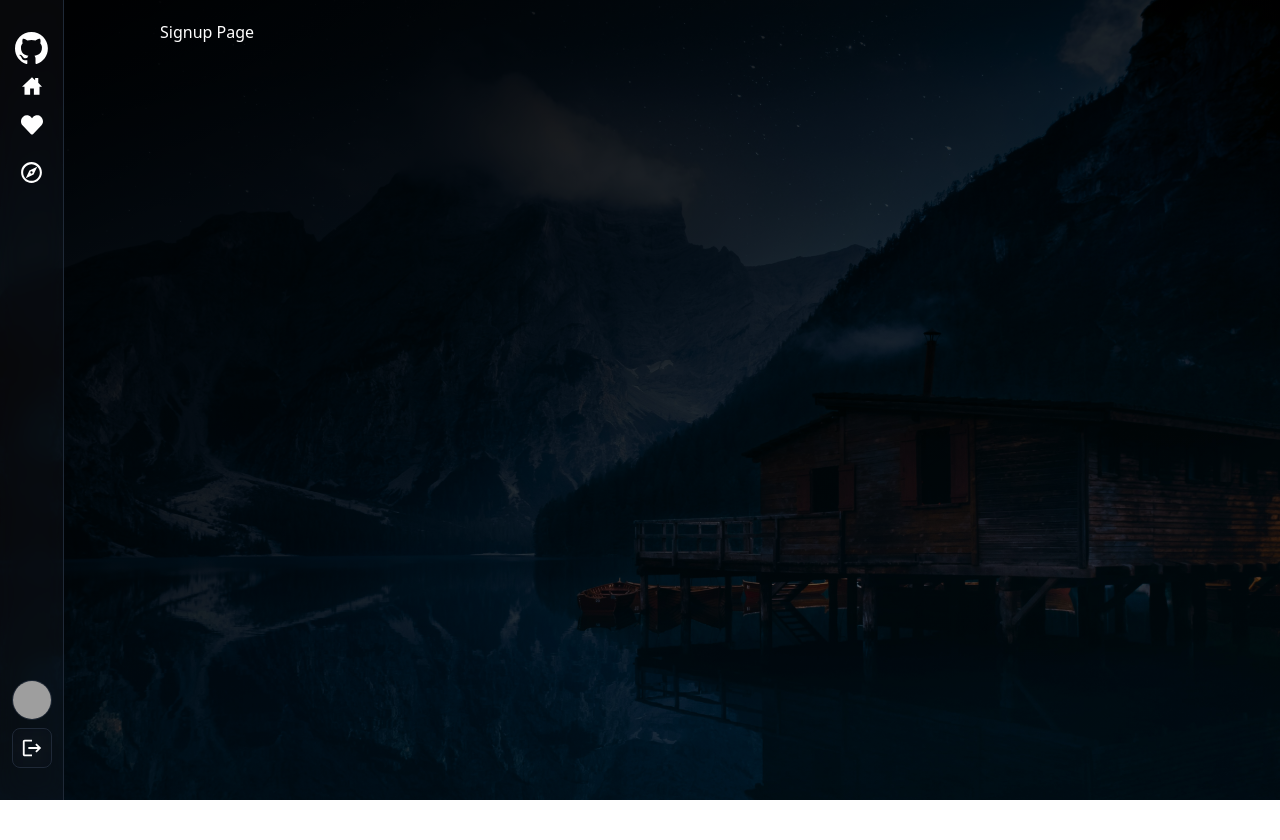
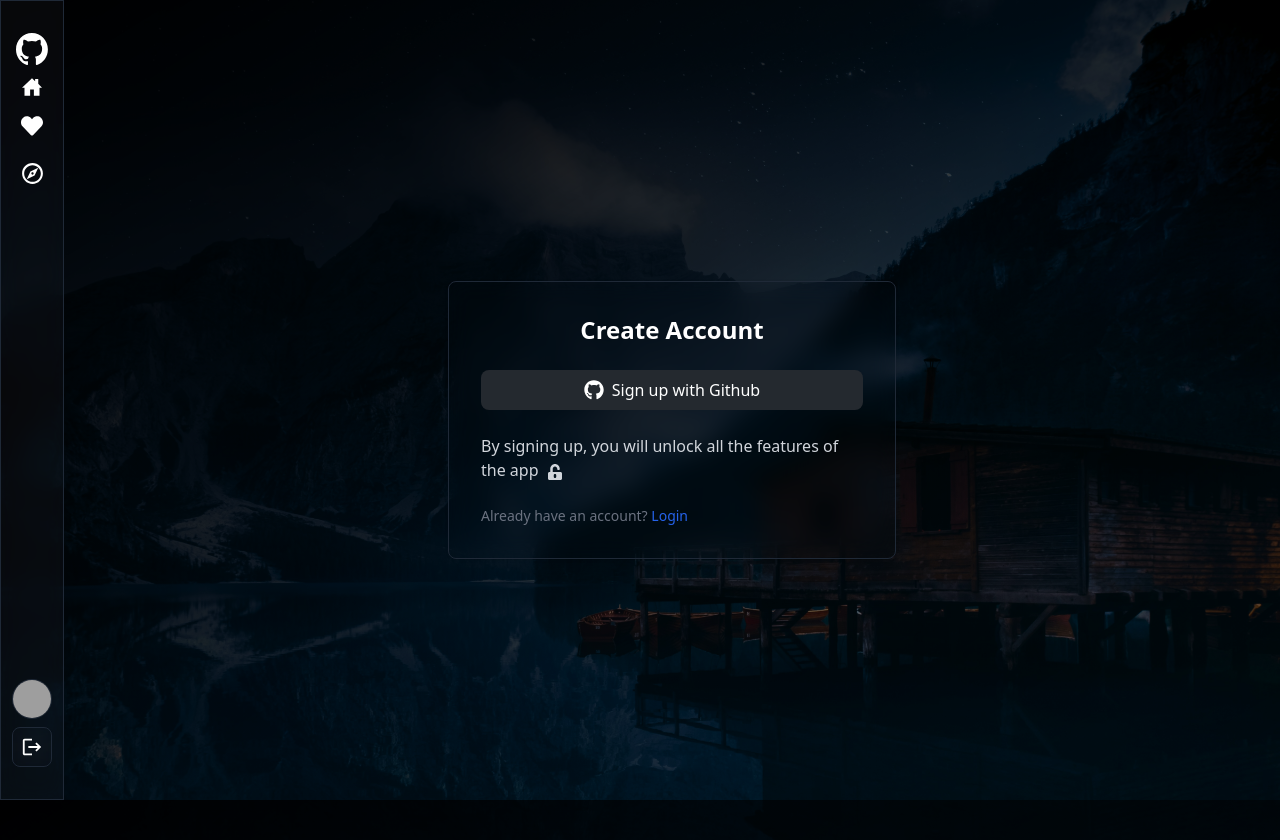
Before and after one commit to codigo-natural/Github-like-app-codeStash-, a React (Vite) app in the folder frontend/: page /signup in a window 1280 px wide. Before the commit the page ends 800 px from the top, so only its background shows below. Built offline with nearby package versions, Linux system fonts and the light colour scheme; grey boxes are pictures that could not be loaded.

Commit message:
feat 🎉 IU for SignUp Page

```diff
--- a/frontend/src/components/Logout.jsx
+++ b/frontend/src/components/Logout.jsx
@@ -1,4 +1,5 @@
 import { MdLogout } from "react-icons/md"
+// TODO Implement Logout funcionality
 
 export const Logout = () => {
   return (
--- a/frontend/src/components/Sidebar.jsx
+++ b/frontend/src/components/Sidebar.jsx
@@ -11,7 +11,7 @@
   const authUser = true;
   return (
     <aside
-      className="flex flex-col items-center min-w-12 sm:w-16 sticky top-0 left-0 h-screen py-8 overflow-y-auto border-r bg-clip-padding backdrop-filter backdrop-blur-md bg-opacity-10 hover:bg-gray-600/10 border-gray-800 text-white"
+      className="flex flex-col items-center min-w-12 sm:w-16 sticky top-0 left-0 h-screen py-8 overflow-y-auto border-r bg-glass"
     >
       <nav className="h-full flex flex-col gap-3">
         <Link to="/" className="flex justify-center">
--- a/frontend/src/pages/SignUpPage.jsx
+++ b/frontend/src/pages/SignUpPage.jsx
@@ -1,5 +1,36 @@
+import { Link } from 'react-router-dom'
+
+import { FaGithub } from 'react-icons/fa'
+import { FaUnlockAlt } from 'react-icons/fa'
+
 export const SignUpPage = () => {
   return (
-    <div>Signup Page</div>
+    <div className="flex flex-col items-center justify-center px-6 py-8 mx-auto h-screen lg:py-0">
+      <div className="w-full rounded-lg shadow md:mt-0 sm:max-w-md xl:p-0 bg-glass">
+        <div className="p-6 space-y-4 md:space-y-6 sm:p-8">
+          <h1 className="text-xl font-bold md:text-2xl text-center">Create Account</h1>
+          <button
+            type="button"
+            className="text-white bg-[#24292f] hover:bg-[#24292f]/90 focus:ring-4 focus:ring-[#24292f]/50 font-medium rounded-lg flex gap-2 p-2 items-center w-full text-center justify-center"
+          >
+            <FaGithub className="w-5 h-5" />
+            Sign up with Github
+          </button>
+          <p className='text-gray-300'>
+            By signing up, you will unlock all the features of the app
+            <span>
+              <FaUnlockAlt className="w-4 h-4 inline mx-2" />
+            </span>
+          </p>
+
+          <p className='text-sm font-light text-gray-500'>
+            Already have an account?{' '}
+            <Link to="/login" className="font-medium text-primary-600 hover:underline text-blue-600">
+              Login
+            </Link>
+          </p>
+        </div>
+      </div>
+    </div>
   )
 }
```
